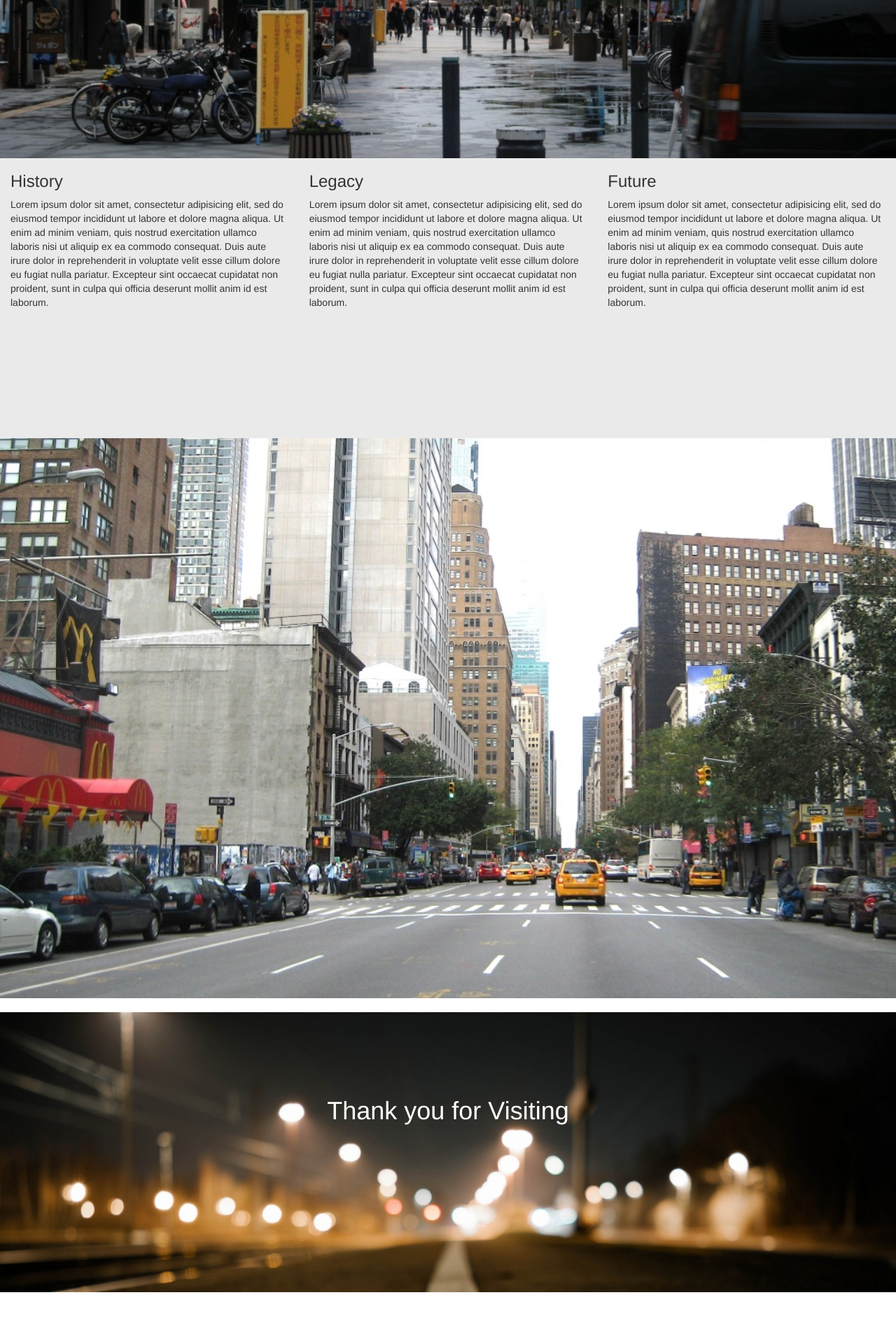
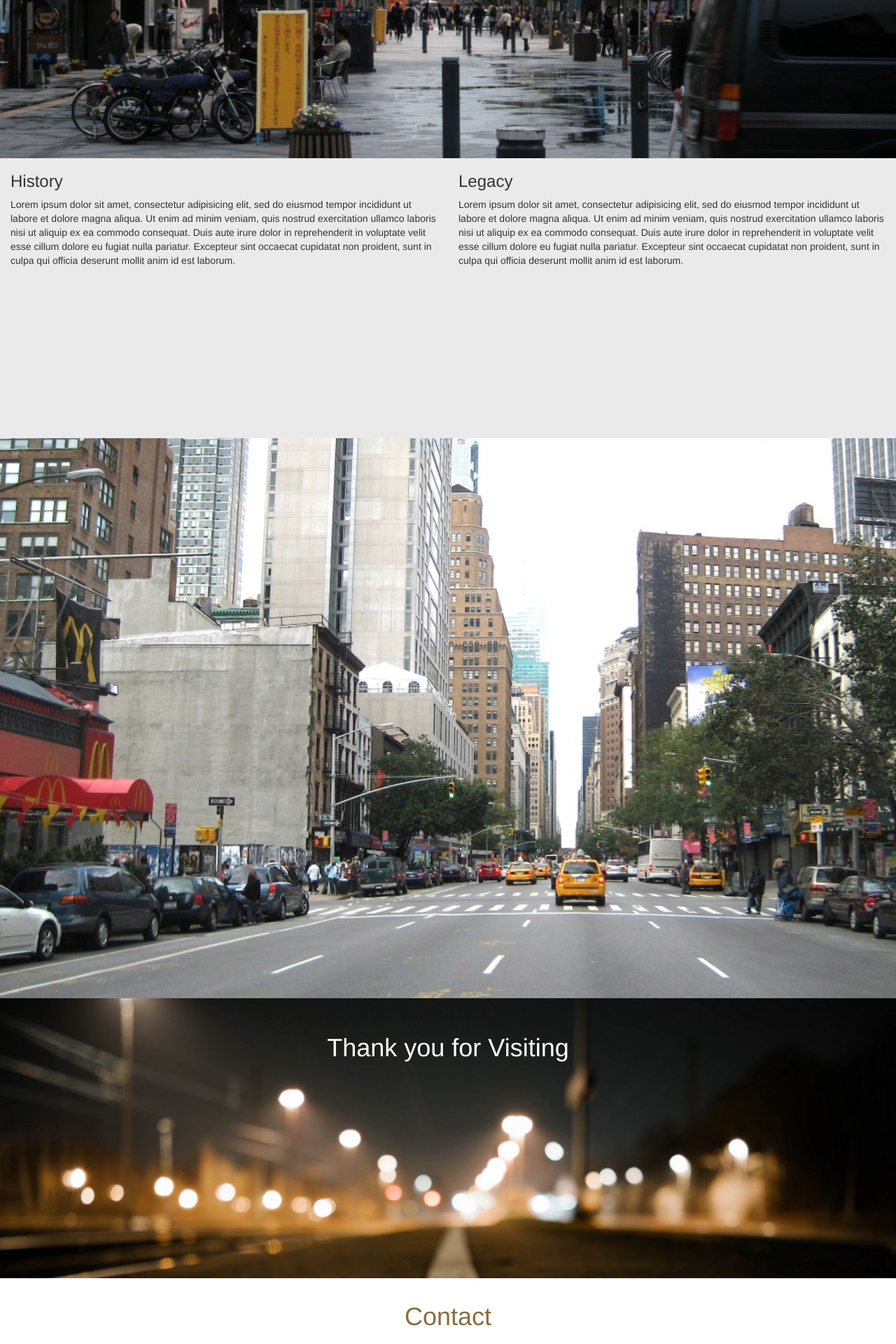
Before and after one commit to hardikp24/Scrolling-Web-Mac, a PHP site: page / in a window 1280 px wide. Shown: the part 1825-3745 px from the top of the page at 70% size. Run offline with PHP 8.4, Linux system fonts and the light colour scheme; some libraries are stand-ins or nearby versions.

Commit message:
colorband

```diff
--- a/index.php
+++ b/index.php
@@ -30,7 +30,7 @@
 <div class="subSection">
 	<div class="container-fluid">
 		<div class="row">
-			<div class="col-md-4">
+			<div class="col-md-6">
 				<h3>History</h3>
 				<p>Lorem ipsum dolor sit amet, consectetur adipisicing elit, sed do eiusmod
 				tempor incididunt ut labore et dolore magna aliqua. Ut enim ad minim veniam,
@@ -39,7 +39,7 @@
 				cillum dolore eu fugiat nulla pariatur. Excepteur sint occaecat cupidatat non
 				proident, sunt in culpa qui officia deserunt mollit anim id est laborum.</p>
 			</div>
-			<div class="col-md-4">
+			<div class="col-md-6">
 				<h3>Legacy</h3>
 				<p>Lorem ipsum dolor sit amet, consectetur adipisicing elit, sed do eiusmod
 				tempor incididunt ut labore et dolore magna aliqua. Ut enim ad minim veniam,
@@ -48,15 +48,7 @@
 				cillum dolore eu fugiat nulla pariatur. Excepteur sint occaecat cupidatat non
 				proident, sunt in culpa qui officia deserunt mollit anim id est laborum.<br></p>
 			</div>
-			<div class="col-md-4">
-				<h3>Future</h3>
-				<p>Lorem ipsum dolor sit amet, consectetur adipisicing elit, sed do eiusmod
-				tempor incididunt ut labore et dolore magna aliqua. Ut enim ad minim veniam,
-				quis nostrud exercitation ullamco laboris nisi ut aliquip ex ea commodo
-				consequat. Duis aute irure dolor in reprehenderit in voluptate velit esse
-				cillum dolore eu fugiat nulla pariatur. Excepteur sint occaecat cupidatat non
-				proident, sunt in culpa qui officia deserunt mollit anim id est laborum.</p>
-			</div>
+
 		</div>
 	</div>
 </div>
--- a/mycss.css
+++ b/mycss.css
@@ -1,7 +1,6 @@
 *{margin: 0;}
 
 /*h1, h2, h3, h4, h5, h6, p{margin-bottom: 20px;}*/
-
 html,body{height: 100%;}
 
 .sect{
@@ -75,19 +74,21 @@ a {
 .sectFour{
 	background-image: url('Images/urban-city-street.jpg');
 	height: 50%;
+	padding-top: 1px;
 }
 
 .sectFour h1{
 	text-align: center;
 	color: white;
-	padding-top: 121px;
+	margin-top: 50px;
+
 }
 
 .sectFive{background-image: url('Images/Street.jpg');}
 
 section{
 	text-align: center;
-	padding: 110px 15px 100px;
+	margin: 15px 0 15px 0;
 }
 
 footer {
```
Also changed, not shown: testjs.php (+11 -4 lines).
